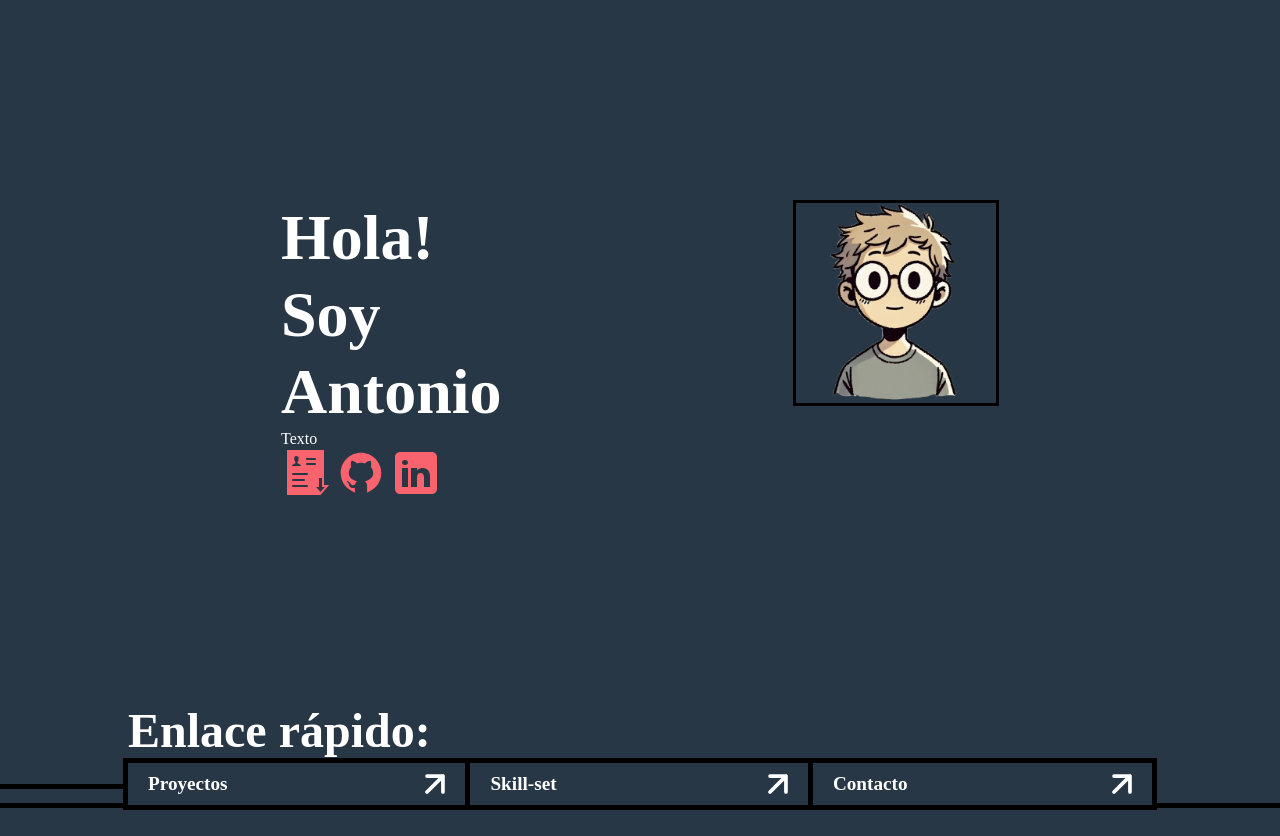
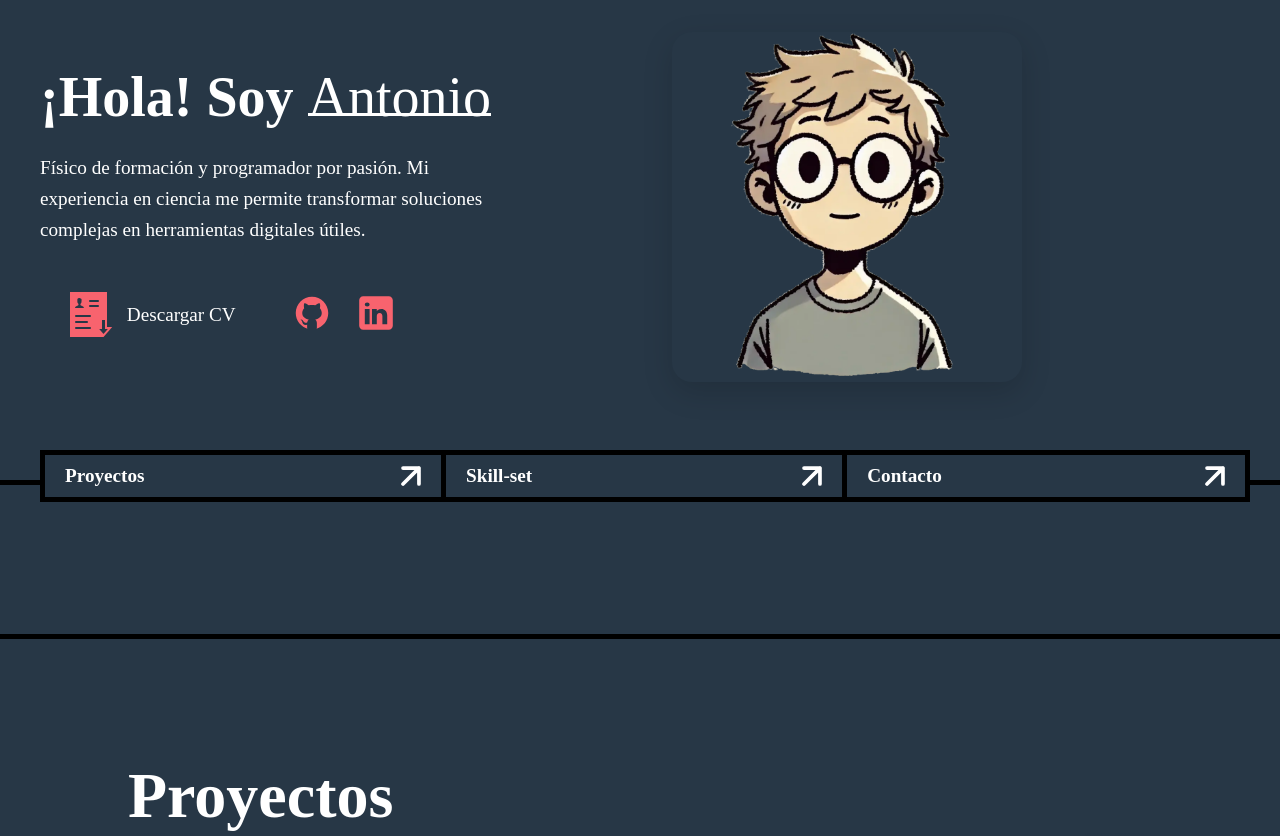
Before and after one commit to Nonetss/NoneBot, an Astro site in the folder Frontend/: page / in a window 1280 px wide. Shown: the top 836 px of the page. Built offline with nearby package versions, Linux system fonts and the light colour scheme; Astro itself is replaced by a stand-in of ours; a web font is replaced by a local one.

Commit message:
Modificamos el estilo del elemento intro

```diff
--- a/Frontend/src/components/elementos/Intro.astro
+++ b/Frontend/src/components/elementos/Intro.astro
@@ -16,41 +16,61 @@
 <section class="contenedor-global">
   <nav class="contenedor-contenido">
     <div class="contenedor-intro">
-      <div>
+      <div class="presentacion">
         <div class="contenedor-saludo">
-          <h1>Hola!</h1>
-          <h1>Soy Antonio</h1>
-          <p>Texto</p>
+          <h1 class="titulo-principal">¡Hola! Soy <span>Antonio</span></h1>
+          <p class="descripcion">
+            Físico de formación y programador por pasión. Mi experiencia en
+            ciencia me permite transformar soluciones complejas en herramientas
+            digitales útiles.
+          </p>
         </div>
-        <div>
-          <a href={PDF} target="_blank" rel="noopener noreferrer">
-            <Image class={"link"} src={CV} height={50} alt="Logo del cv" />
+
+        <div class="contenedor-enlaces">
+          <a href={PDF} target="_blank" class="enlace-cv">
+            <Image src={CV} height={50} alt="CV" class="icono" />
+            <span>Descargar CV</span>
           </a>
+          <div class="redes-sociales">
             <a
               href="https://github.com/Nonetss"
               target="_blank"
-            rel="noopener noreferrer"
+              class="social-link"
             >
-            <Image src={GitHub} height={50} alt="Logo de github" />
+              <Image
+                src={GitHub}
+                height={40}
+                alt="GitHub"
+                class="icono-social"
+              />
             </a>
             <a
               href="https://www.linkedin.com/in/amorenolopezbarajas/"
               target="_blank"
-            rel="noopener noreferrer"
+              class="social-link"
             >
-            <Image src={Linkeding} height={50} alt="Logo de linkedin" />
+              <Image
+                src={Linkeding}
+                height={40}
+                alt="LinkedIn"
+                class="icono-social"
+              />
             </a>
           </div>
         </div>
+      </div>
+
+      <div class="contenedor-avatar">
         <Image
           src={Avatar}
-        height={200}
-        alt="A bird sitting on a nest of eggs."
-        class={"avatar"}
+          height={350}
+          alt="Avatar profesional"
+          class="avatar"
         />
       </div>
-    <nav class="contenedor-link">
-      <h3>Enlace rápido:</h3>
+    </div>
+
+    <nav class="navegacion-rapida">
       <BotonSerie botones={botones} />
     </nav>
   </nav>
@@ -58,65 +78,141 @@
 
 <style>
   .contenedor-global {
+    background: linear-gradient(
+      135deg,
+      $color-fondo 0%,
+      $color-secundario 100%
+    );
+    display: flex;
+    align-items: center;
+    padding: 2rem 0;
+  }
+
+  .contenedor-contenido {
+    max-width: 1200px;
+    margin: 0 auto;
+    padding: 0 1.5rem;
+  }
+
+  .contenedor-intro {
+    display: grid;
+    grid-template-columns: 1fr 1fr;
+    gap: 4rem;
+    align-items: center;
+    margin-bottom: 4rem;
+
+    @media (max-width: 768px) {
+      grid-template-columns: 1fr;
+      text-align: center;
+    }
+  }
+
+  .titulo-principal {
+    font-size: 3.5rem;
+    margin-bottom: 1.5rem;
+    color: $color-primario;
+
+    span {
+      color: $color-acento;
+      position: relative;
+
+      &::after {
+        content: "";
+        position: absolute;
+        bottom: 12px;
+        left: 0;
         width: 100%;
+        height: 3px;
+        background: currentColor;
+      }
+    }
+  }
+
+  .descripcion {
+    font-size: 1.2rem;
+    line-height: 1.6;
+    color: $color-texto;
+    max-width: 80%;
+    margin-bottom: 2rem;
+
+    @media (max-width: 768px) {
+      max-width: 100%;
+    }
+  }
+
+  .contenedor-enlaces {
     display: flex;
-    flex-direction: column;
-    justify-content: center;
+    gap: 2rem;
     align-items: center;
   }
-  .contenedor-contenido {
-    width: 80%;
+
+  .enlace-cv {
+    display: inline-flex;
+    align-items: center;
+    gap: 0.8rem;
+    padding: 0.8rem 1.5rem;
+    background: $color-acento;
+    color: white;
+    border-radius: 50px;
+    transition: transform 0.3s ease;
+
+    &:hover {
+      transform: translateY(-3px);
     }
-  .contenedor-intro {
-    display: flex;
-    width: 100%;
-    justify-content: center;
-    padding: 200px 0px;
-  }
-  .contenedor-saludo {
-    display: flex;
-    flex-wrap: wrap;
-    max-width: 1000px;
-  }
-  .contenedor-intro h1 {
-    margin: 0;
-    padding: 0;
-    line-height: 1.2;
   }
 
-  div {
-    width: 50%;
+  .redes-sociales {
+    display: flex;
+    gap: 1.5rem;
   }
-  .contenedor-link {
-    width: 80%;
-    display: flex;
-    justify-content: center;
-    flex-direction: column;
-    align-items: center;
-    position: absolute;
+
+  .social-link {
+    transition: transform 0.3s ease;
+
+    &:hover {
+      transform: scale(1.15);
     }
-  .contenedor-link h3 {
-    text-align: left;
-    align-self: flex-start;
   }
+
+  .contenedor-avatar {
+    position: relative;
     .avatar {
-    border: 3px solid #000;
+      border-radius: 20px;
+      box-shadow: 0 10px 30px rgba(0, 0, 0, 0.15);
+      transition: transform 0.3s ease;
+
+      &:hover {
+        transform: translateY(-5px);
+      }
+    }
+  }
+
+  .navegacion-rapida {
+    margin-top: 3rem;
+    text-align: center;
+
+    h3 {
+      font-size: 1.1rem;
+      color: $color-texto-secundario;
+      margin-bottom: 1rem;
+    }
   }
 </style>
 
 <script>
-  // Script para hacer scroll suave en los enlaces de navegación
-  document.querySelectorAll(".contenedor-link a").forEach((anchor) => {
-    anchor.addEventListener("click", (e) => {
-      e.preventDefault(); // Previene la acción por defecto de los enlaces
-      const targetId = e.target.getAttribute("href").substring(1); // Obtiene el id del target
-      const targetElement = document.getElementById(targetId); // Busca el elemento destino
-
-      if (targetElement) {
-        targetElement.scrollIntoView({
-          behavior: "smooth", // Activamos el scroll suave
+  // Scroll suave mejorado
+  document.querySelectorAll('a[href^="#"]').forEach((anchor) => {
+    anchor.addEventListener("click", function (e) {
+      e.preventDefault();
+      const target = document.querySelector(this.getAttribute("href"));
+      if (target) {
+        target.scrollIntoView({
+          behavior: "smooth",
           block: "start",
         });
+
+        // Actualizar URL
+        history.pushState(null, null, `#${target.id}`);
       }
     });
   });
```
Lines whose indentation alone changed are shown as unchanged.
